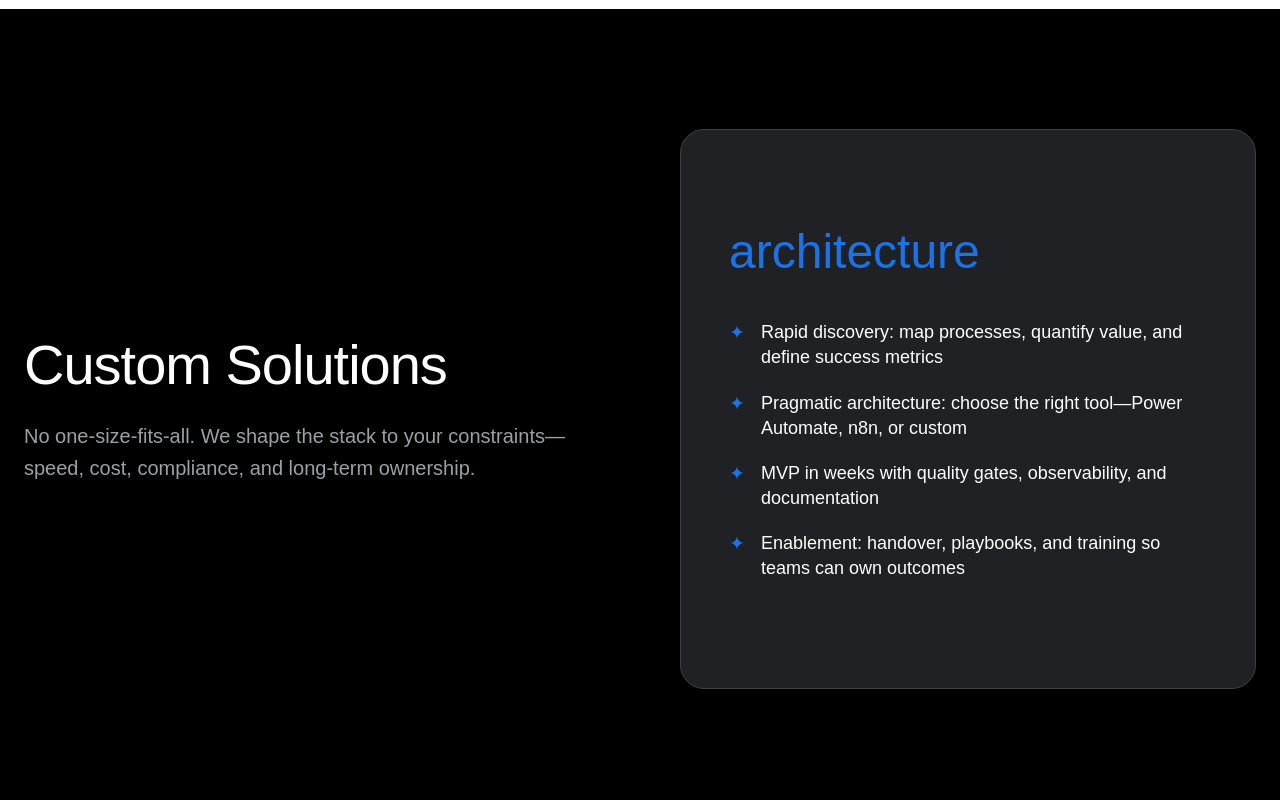
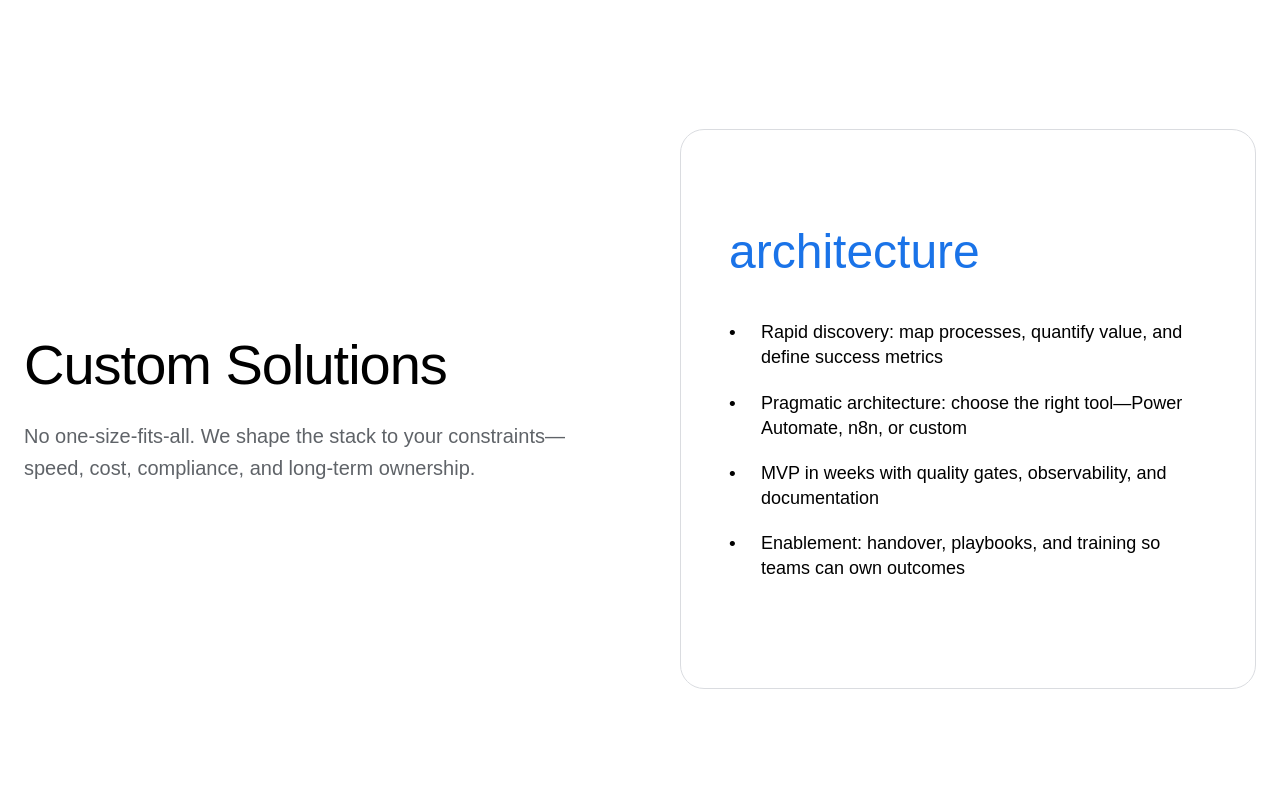
Before and after one commit to SeverinLe/marchfirstlabs_website, a website built with Vite: page index.html in a window 1280 px wide. Shown: the part 1520-2320 px from the top of the page. Built offline with nearby package versions, Linux system fonts and the light colour scheme; a web font is replaced by a local one.

Commit message:
Update solutions section to dynamically support light and dark theme with standard bullet points

```diff
--- a/index.html
+++ b/index.html
@@ -83,7 +83,7 @@
   </section>
 
   <!-- Solutions Section (Sticky Scroll) -->
-  <section id="solutions" class="solutions dark-section sticky-scroll-section">
+  <section id="solutions" class="solutions theme-section sticky-scroll-section">
     <div class="container sticky-scroll-container">
       <div class="scrolling-text">
 
--- a/style.css
+++ b/style.css
@@ -386,7 +386,7 @@ body.dark-mode .service-card:hover {
 .scroll-step h2 {
   font-size: 3.5rem;
   margin-bottom: 24px;
-  color: var(--color-white);
+  color: var(--color-text);
   font-weight: 400;
   letter-spacing: -1px;
   line-height: 1.1;
@@ -394,7 +394,7 @@ body.dark-mode .service-card:hover {
 
 .scroll-step p {
   font-size: 1.25rem;
-  color: #9AA0A6;
+  color: var(--color-text-secondary);
   line-height: 1.6;
 }
 
@@ -420,8 +420,8 @@ body.dark-mode .service-card:hover {
   left: 0;
   width: 100%;
   height: 100%;
-  background: #202124;
-  border: 1px solid #3C4043;
+  background: var(--color-bg);
+  border: 1px solid var(--color-border-theme);
   border-radius: 24px;
   padding: 48px;
   opacity: 0;
@@ -457,7 +457,7 @@ body.dark-mode .service-card:hover {
 }
 
 .visual-card li, .mobile-visual-card li {
-  color: var(--color-white);
+  color: var(--color-text);
   font-size: 1.125rem;
   margin-bottom: 20px;
   padding-left: 32px;
@@ -466,8 +466,8 @@ body.dark-mode .service-card:hover {
 }
 
 .visual-card li::before, .mobile-visual-card li::before {
-  content: "✦";
-  color: var(--color-blue);
+  content: "•";
+  color: var(--color-text);
   font-size: 1.2rem;
   position: absolute;
   left: 0;
@@ -539,8 +539,8 @@ body.dark-mode .service-card:hover {
   /* Show static inline visual cards */
   .mobile-visual-card {
     display: block;
-    background: #202124;
-    border: 1px solid #3C4043;
+    background: var(--color-bg);
+    border: 1px solid var(--color-border-theme);
     border-radius: 16px;
     padding: 24px;
     margin-top: 32px;
```
